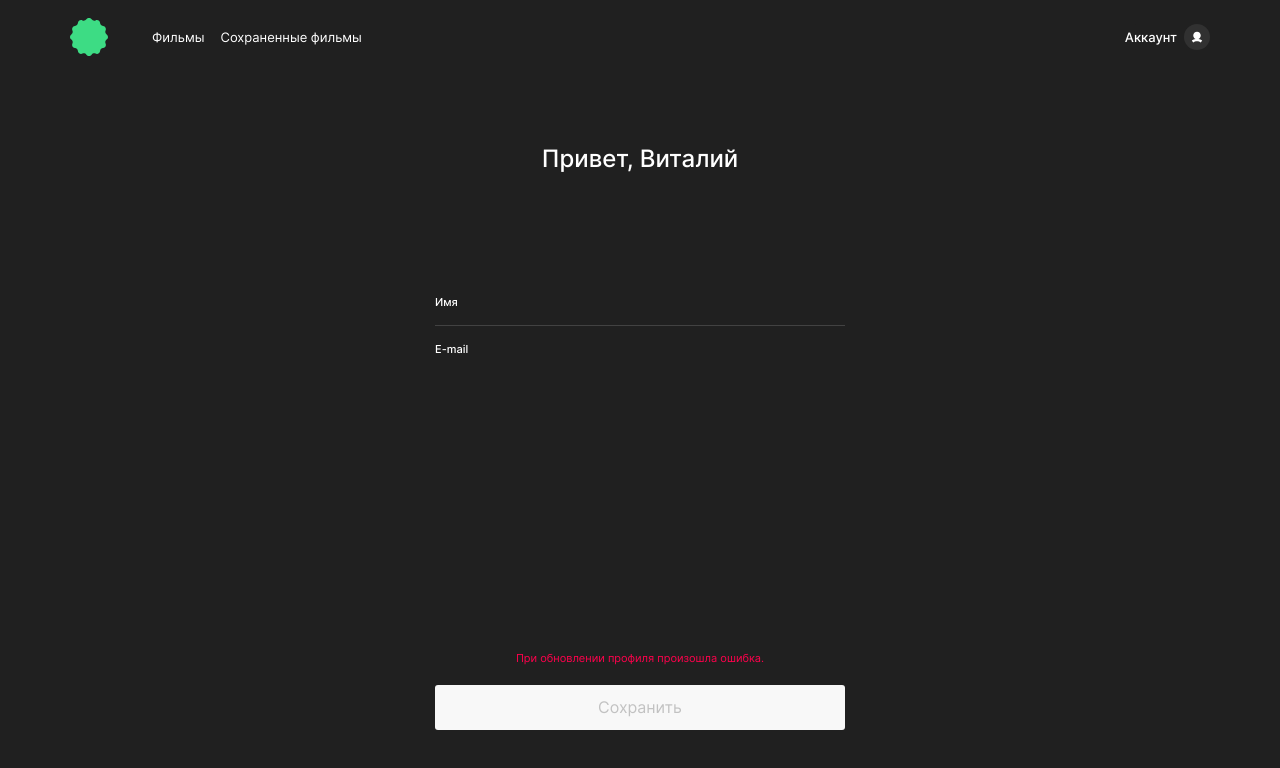
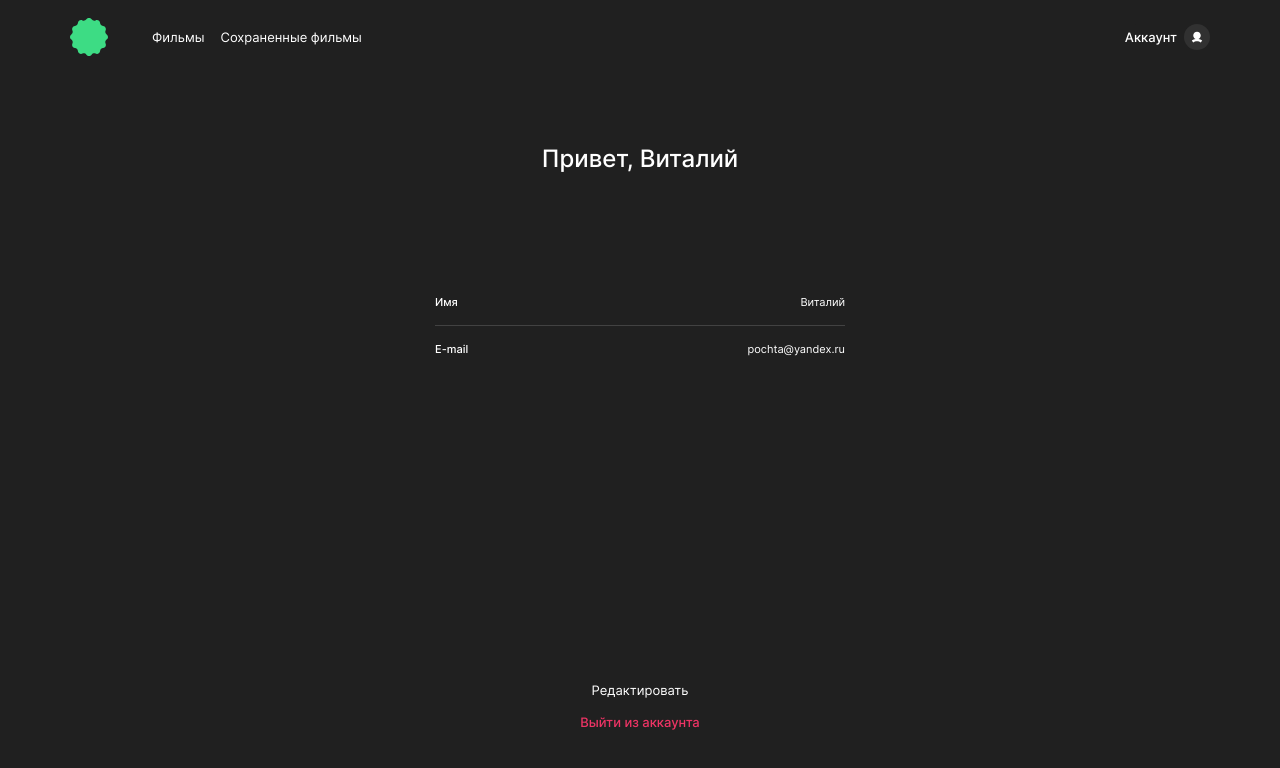
Before and after one commit to WillFrame/movies-explorer-frontend, a React (Create React App) app: page /profile in a window 1280 px wide. Shown: the top 768 px of the page. Built offline with nearby package versions, Linux system fonts and the light colour scheme.

Commit message:
Add files via upload

```diff
--- a/src/components/Profile/Profile.js
+++ b/src/components/Profile/Profile.js
@@ -5,8 +5,8 @@ function Profile() {
     // хардкод
     let name = 'Виталий';
     let email = 'pochta@yandex.ru'
-    let isEdit = true;
-    let isError = true;
+    let isEdit = false;
+    let isError = false;
 
     return (
         <>
@@ -32,7 +32,7 @@ function Profile() {
                     {isError
                     ? <>
                         <span className='profile__span'>При обновлении профиля произошла ошибка.</span>
-                        <button className='profile__save-button profile__save-button_disabled'>Сохранить</button>
+                        <button className='profile__save-button profile__save-button_disabled' disabled>Сохранить</button>
                     </>
                     : <>
                         <span className='profile__span profile__span_disabled'>При обновлении профиля произошла ошибка.</span>
```
